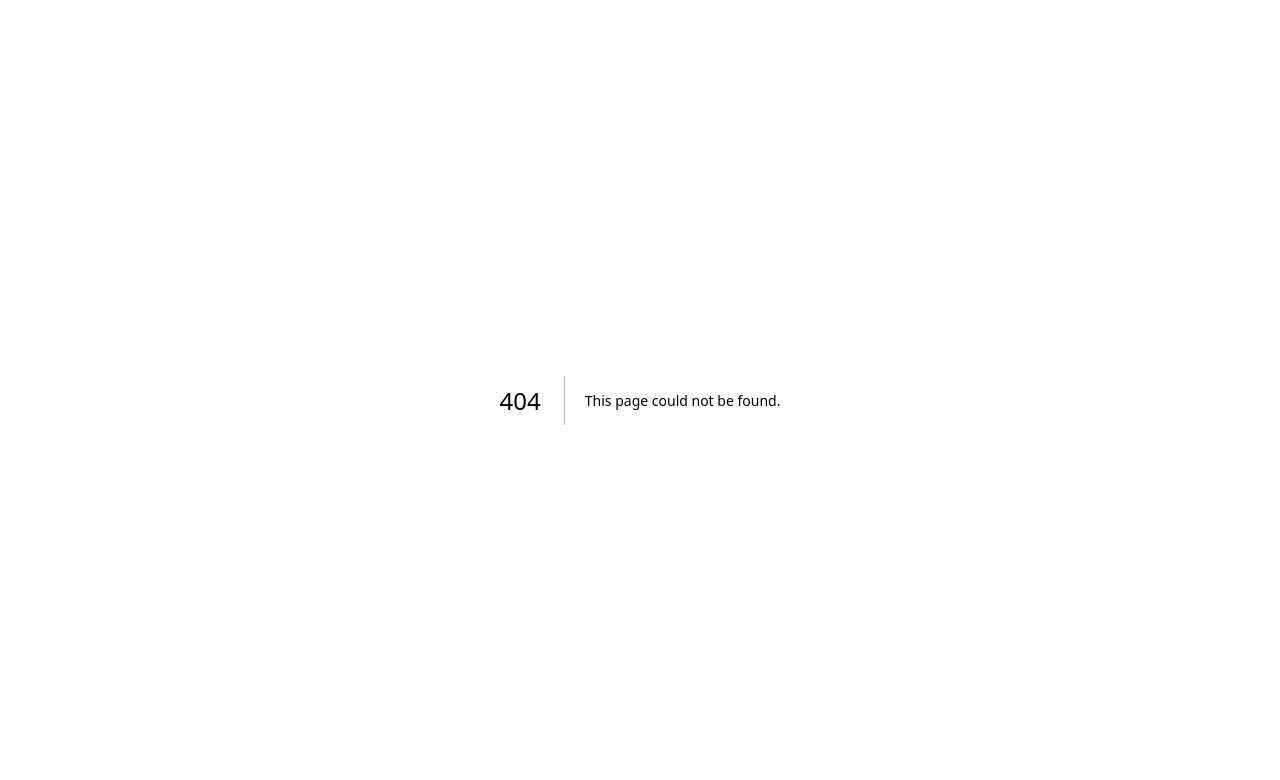
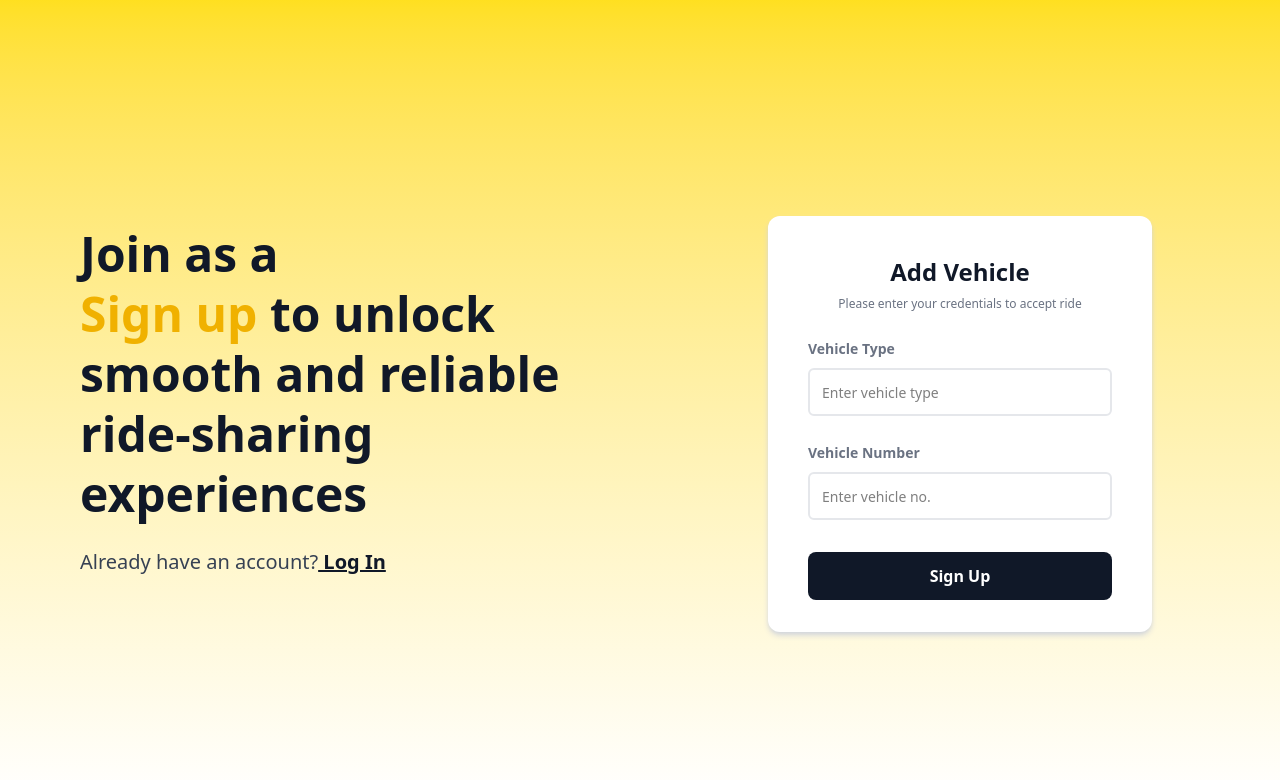
Before and after one commit to Surajkumarjha07/SwiftRide-Frontend, a Next.js app: page /vehicle-info in a window 1280 px wide. Before the commit this address had no page. Shown: the top 780 px of the page. Built offline with nearby package versions, Linux system fonts and the light colour scheme.

Commit message:
UI work is in progress!

```diff
--- /dev/null
+++ b/app/api/verifyToken/route.ts
@@ -0,0 +1,30 @@
+import { NextRequest, NextResponse } from 'next/server';
+import jwt from 'jsonwebtoken';
+import { UserPayload } from '@/app/types/payloads';
+
+export async function GET(req: NextRequest) {
+    try {
+        const token = req.cookies.get('authToken')?.value || req.headers.get("authorization")?.split("Bearer ")[1];
+
+        if (!token) {
+            return NextResponse.json({ message: 'Unauthorized! token not available' }, { status: 401 });
+        }
+
+        const decoded = jwt.decode(token) as UserPayload | null;
+
+        if (!decoded) {
+            return NextResponse.json({ message: 'token not valid!' }, { status: 404 });
+        }
+
+        const SECRET_KEY = decoded.role === "user" ? process.env.USER_JWT_SECRET : process.env.CAPTAIN_JWT_SECRET
+
+        const verified = jwt.verify(token, SECRET_KEY!);
+
+        if (verified) {
+            return NextResponse.json({ message: 'Authorized', user: decoded });
+        }
+
+    } catch (err) {
+        return NextResponse.json({ message: 'Invalid token' }, { status: 403 });
+    }
+}
--- a/app/components/accountCentre.tsx
+++ b/app/components/accountCentre.tsx
@@ -19,8 +19,16 @@ export default function AccountCentre() {
         if (fetchedCookie) {
             try {
                 const payload = JSON.parse(atob(fetchedCookie.split(".")[1]));
-                dispatch(setUserEmail(payload.userEmail));
-                dispatch(setUserName(payload.userName));
+                if (payload.role === "user") {
+                    dispatch(setUserEmail(payload.userEmail));
+                    dispatch(setUserName(payload.userName));
+                }
+
+                else {
+                    dispatch(setUserEmail(payload.captainEmail));
+                    dispatch(setUserName(payload.captainName));
+                }
+
                 dispatch(setRole(payload.role));
             } catch (error) {
                 console.error("Error parsing the cookie: ", error);
--- a/app/components/profile.tsx
+++ b/app/components/profile.tsx
@@ -14,9 +14,15 @@ export default function Profile() {
         if (fetchedCookie) {
             try {
                 const payload = JSON.parse(atob(fetchedCookie.split(".")[1]));
-                console.log(payload);
-                dispatch(setUserEmail(payload.userEmail));
-                dispatch(setUserName(payload.userName));
+                if (payload.role === "user") {
+                    dispatch(setUserEmail(payload.userEmail));
+                    dispatch(setUserName(payload.userName));
+                }
+
+                else{
+                    dispatch(setUserEmail(payload.captainEmail));
+                    dispatch(setUserName(payload.captainName));
+                }
             } catch (error) {
                 console.error("Error parsing the cookie: ", error);
             }
@@ -30,7 +36,7 @@ export default function Profile() {
             <div className="profile w-14 h-14 rounded-full bg-gradient-to-tr from-red-400 to-red-600 flex items-center justify-center text-white font-semibold text-xl cursor-pointer" onClick={() => dispatch(setIsProfileOpen(true))}>
                 <p className='pointer-events-none'>
                     {
-                        userName.charAt(0).toUpperCase()
+                        userName?.charAt(0).toUpperCase()
                     }
                 </p>
             </div>
--- a/app/home/page.tsx
+++ b/app/home/page.tsx
@@ -7,6 +7,8 @@ import AccountCentre from '../components/accountCentre';
 import BlackScreen from '../components/blackScreen';
 import { useAppDispatch } from '../redux/hooks';
 import { setIsProfileOpen } from '../redux/slices/profile';
+import { useRouter } from 'next/navigation';
+import verifyToken from '../lib/verifyToken';
 
 type coord = {
     latitude?: number,
@@ -16,6 +18,8 @@ type coord = {
 export default function UserHomePage() {
     const dispatch = useAppDispatch();
     const [coordinates, setCoordinates] = useState<coord | null>(null);
+    const [showContent, setShowContent] = useState(false);
+    const router = useRouter();
 
     const Map = useMemo(() => dynamic(
         () => import('../components/map'),
@@ -51,8 +55,26 @@ export default function UserHomePage() {
         return () => document.removeEventListener("click", handleClick);
     }, []);
 
+    const verifyUser = async () => {
+        const response = await verifyToken();
+
+        if (response.ok) {
+            setShowContent(true);
+        }
+
+        else {
+            setShowContent(false);
+        }
+    }
+
+    useEffect(() => {
+        verifyUser();
+    }, [])
+
     return (
         <>
+            {
+                showContent &&
                 <section>
                     <Profile />
                     <SearchBar />
@@ -64,6 +86,7 @@ export default function UserHomePage() {
                             <Map position={[coordinates?.latitude, coordinates?.longitude]} zoom={10} />
                     }
                 </section>
+            }
         </>
     );
 }
--- /dev/null
+++ b/app/lib/verifyToken.ts
@@ -0,0 +1,19 @@
+import Cookies from "js-cookie";
+
+const verifyToken = async () => {
+    const token = Cookies.get("authtoken");
+
+    const response = await fetch("api/verifyToken", {
+        method: "GET",
+        headers: {
+            "Content-Type": "application/json",
+            "Authorization": `Bearer ${token}`
+        },
+        credentials: "include"
+    })
+
+    return response;
+
+}
+
+export default verifyToken;
--- a/app/manage-account/page.tsx
+++ b/app/manage-account/page.tsx
@@ -2,34 +2,49 @@
 import Link from 'next/link';
 import React, { useEffect, useState } from 'react'
 import { AnimatePresence, motion } from "framer-motion";
-import { useAppDispatch } from '../redux/hooks';
+import { useAppDispatch, useAppSelector } from '../redux/hooks';
 import Cookies from 'js-cookie';
-import { setUserEmail, setUserName } from '../redux/slices/userCredentials';
+import { CaptainPayload, UserPayload } from '../types/payloads';
+import { setRole } from '../redux/slices/userCredentials';
 
 export default function ManageAccount() {
     const [submitClicked, setSubmitClicked] = useState<boolean>(false);
     const [action, setAction] = useState<string>("update");
-    const dispatch = useAppDispatch();
     const [email, setEmail] = useState<string>("");
     const [name, setName] = useState<string>("");
     const [password, setPassword] = useState<string>("");
     const [oldPassword, setOldPassword] = useState<string>("");
+    const dispatch = useAppDispatch();
+    const role = useAppSelector(state => state.User.role);
+    const [vehicleType, setVehicleType] = useState("");
+    const [vehicleNo, setVehicleNo] = useState("");
 
     const handleActionType = (e: React.MouseEvent, actionType: string) => {
         e.preventDefault();
         setAction(actionType);
     }
 
-       useEffect(() => {
+    useEffect(() => {
         const fetchedCookie = Cookies.get("authtoken");
 
         if (fetchedCookie) {
             try {
                 const payload = JSON.parse(atob(fetchedCookie.split(".")[1]));
-                dispatch(setUserEmail(payload.userEmail));
-                dispatch(setUserName(payload.userName));
-                setEmail(payload.userEmail);
-                setName(payload.userName);
+                console.log(payload);
+
+                if (payload.role === "user") {
+                    setEmail(payload.userEmail);
+                    setName(payload.userName);
+                    dispatch(setRole("user"));
+                }
+
+                else {
+                    setEmail(payload.captainEmail);
+                    setName(payload.captainName);
+                    setVehicleType(payload.vehicleType);
+                    setVehicleNo(payload.vehicleNo);
+                    dispatch(setRole("captain"));
+                }
             } catch (error) {
                 console.error("Error parsing the cookie: ", error);
             }
@@ -80,7 +95,7 @@ export default function ManageAccount() {
                 </aside>
 
                 <aside className='w-1/2 h-screen flex justify-center items-center'>
-                    <form method='post' className='w-md bg-white relative mx-auto h-fit px-10 pt-4 pb-8 rounded-xl shadow-md shadow-gray-300'>
+                    <form method='post' className='w-md bg-gray-100 relative mx-auto h-fit px-10 pt-4 pb-8 rounded-xl shadow-md shadow-gray-300'>
                         <fieldset>
 
                             <div className='w-full relative mb-4'>
@@ -100,26 +115,29 @@ export default function ManageAccount() {
                                 {
                                     action === "update" &&
                                     <>
-                                        <label className='text-sm text-gray-500 font-semibold' htmlFor='email'>Email address </label>
-                                        <br />
                                         <input type='email' placeholder='youremail@gmail.com' name='email' className='h-12 mt-2 px-3 w-full placeholder:text-sm border-2 border-gray-200 rounded-md outline-none' autoFocus value={email} onChange={e => setEmail(e.target.value)} />
                                         <br /><br />
 
-                                        <label className='text-sm text-gray-500 font-semibold' htmlFor='name'> Name </label>
-                                        <br />
                                         <input type='name' placeholder='your name' name='name' className='h-12 mt-2 px-3 w-full placeholder:text-sm border-2 border-gray-200 rounded-md outline-none' value={name} onChange={e => setName(e.target.value)} />
                                         <br /><br />
 
-                                        <label className='text-sm text-gray-500 font-semibold' htmlFor='new_password'> New Password </label>
-                                        <br />
-                                        <input type='password' placeholder='......' name='new_password' className='h-12 mt-2 px-3 w-full placeholder:text-7xl border-2 border-gray-200 rounded-md outline-none' value={password} onChange={e => setPassword(e.target.value)} />
+                                        {
+                                            role === "captain" &&
+                                            <>
+                                                <input type='text' placeholder='bike, car, ....' name='vehicleType' className='h-12 mt-2 px-3 w-full placeholder:text-sm border-2 border-gray-200 rounded-md outline-none' value={vehicleType} onChange={e => setPassword(e.target.value)} />
+                                                <br /> <br />
+
+                                                <input type='text' placeholder='78X.....455' name='vehicleNo' className='h-12 mt-2 px-3 w-full placeholder:text-sm border-2 border-gray-200 rounded-md outline-none' value={vehicleNo} onChange={e => setPassword(e.target.value)} />
+                                                <br /> <br />
+                                            </>
+                                        }
+
+                                        <input type='password' placeholder='New Password' name='new_password' className='h-12 mt-2 px-3 w-full placeholder:text-sm border-2 border-gray-200 rounded-md outline-none' value={password} onChange={e => setPassword(e.target.value)} />
                                         <br /> <br />
                                     </>
                                 }
 
-                                <label className='text-sm text-gray-500 font-semibold' htmlFor='old_password'>Password </label>
-                                <br />
-                                <input type='password' placeholder='......' name='old_password' className='h-12 mt-2 px-3 w-full placeholder:text-7xl border-2 border-gray-200 rounded-md outline-none' value={oldPassword} onChange={e => setOldPassword(e.target.name)} />
+                                <input type='password' placeholder='Password' name='old_password' className='h-12 mt-2 px-3 w-full placeholder:text-sm border-2 border-gray-200 rounded-md outline-none' value={oldPassword} onChange={e => setOldPassword(e.target.name)} />
 
                                 {
                                     action === "update" ?
--- /dev/null
+++ b/app/types/payloads.ts
@@ -0,0 +1,16 @@
+type UserPayload = {
+    userEmail: string,
+    userName: string,
+    userId: string,
+    role: string
+}
+
+type CaptainPayload = {
+    captainEmail: string,
+    captainName: string,
+    captainId: string,
+    role: string,
+    isVehicleVerified: string
+}
+
+export type { UserPayload, CaptainPayload };
--- /dev/null
+++ b/app/vehicle-info/page.tsx
@@ -0,0 +1,110 @@
+"use client"
+import Link from 'next/link'
+import React, { useEffect, useState } from 'react'
+
+export default function VehicleInfo() {
+    const [submitClicked, setSubmitClicked] = useState(false);
+    const [showModal, setShowModal] = useState(false);
+    const [vehicleType, setVehicleType] = useState("");
+    const [vehicleNumber, setVehicleNumber] = useState("");
+    const [showError, setShowError] = useState(false);
+
+    const addVehicleInfo = async () => {
+
+    }
+
+    useEffect(() => {
+        document.addEventListener("click", (e: React.MouseEvent | MouseEvent) => {
+            let target = e.target as HTMLElement;
+            if (!target.classList.contains("vehicle-type")) {
+                setShowModal(false);
+            }
+
+            else {
+                setShowModal(true);
+            }
+        })
+
+    }, [])
+
+    function handleVehicleNo(e: React.ChangeEvent<HTMLInputElement>) {
+        let target = e.target as HTMLInputElement;
+        if (target) {
+            setVehicleNumber(target.value);
+        }
+
+        if (vehicleNumber.length < 8) {
+            setShowError(true);
+        }
+        else {
+            setShowError(false);
+        }
+    }
+
+    return (
+        <>
+            <section className='w-screen h-screen flex justify-center items-center bg-gradient-to-b from-yellow-300 to-white'>
+                <aside className="w-1/2 h-screen flex flex-col justify-center gap-6 px-20">
+                    <p className="text-5xl font-bold text-gray-900 leading-tight">
+                        Join as a&nbsp;
+                        <br />
+                        <span className="text-yellow-500">Sign up</span>
+                        &nbsp;to unlock smooth and reliable ride-sharing experiences
+                    </p>
+
+
+                    <p className="text-xl text-gray-700 font-medium">
+                        Already have an account?
+                        <Link href="/logIn">
+                            <span className="text-gray-900 font-bold underline"> Log In </span>
+                        </Link>
+                    </p>
+
+                </aside>
+
+                <aside className='w-1/2 h-screen flex justify-center items-center'>
+                    <form method='post' className='bg-white relative mx-auto h-fit mt-12 w-3/5 px-10 pt-4 pb-8 rounded-xl shadow-md shadow-gray-300'>
+                        <fieldset>
+                            <div className='my-6'>
+                                <p className='text-center font-bold text-2xl text-gray-900'> Add Vehicle </p>
+                                <p className='text-center text-xs text-gray-500 my-2'> Please enter your credentials to accept ride </p>
+                            </div>
+
+                            <div className='relative'>
+                                <label className='text-sm text-gray-500 font-semibold' htmlFor='email'> Vehicle Type  </label>
+                                <br />
+                                <input type='text' placeholder='Enter vehicle type' name='email' className='vehicle-type h-12 mt-2 px-3 w-full placeholder:text-sm border-2 border-gray-200 rounded-md outline-none' value={vehicleType} readOnly />
+                                <br /><br />
+
+                                {
+                                    showModal &&
+                                    <div className='absolute top-20 left-0 right-0 bg-gray-100 shadow-inner shadow-gray-300 rounded-2xl text-gray-500 font-medium divide-y divide-gray-300'>
+                                        <p className='py-2 px-4 cursor-pointer' onClick={() => setVehicleType("bike")}> Bike </p>
+                                        <p className='py-2 px-4 cursor-pointer' onClick={() => setVehicleType("car")}> Car </p>
+                                        <p className='py-2 px-4 cursor-pointer' onClick={() => setVehicleType("SUV")}> SUV </p>
+                                    </div>
+                                }
+
+                                <label className='text-sm text-gray-500 font-semibold' htmlFor='name'> Vehicle Number </label>
+                                <br />
+                                <input type='name' placeholder='Enter vehicle no.' name='name' className='h-12 mt-2 px-3 w-full placeholder:text-sm border-2 border-gray-200 rounded-md outline-none' onChange={(e) => handleVehicleNo(e)} />
+                                {
+                                    showError &&
+                                    <p className='text-red-500 text-sm mt-1 font-medium'>
+                                        Vehicle no. should be of 8 characters
+                                    </p>
+                                }
+
+                                <div className='text-center mt-8'>
+                                    <input type='submit' className={`w-full cursor-pointer ${submitClicked ? "bg-gray-800" : "bg-gray-900"} rounded-lg py-3 text-white font-semibold`} value={submitClicked ? "Signing Up..." : "Sign Up"} disabled={submitClicked} />
+                                </div>
+
+                            </div>
+
+                        </fieldset>
+                    </form>
+                </aside>
+            </section>
+        </>
+    )
+}
--- a/package.json
+++ b/package.json
@@ -11,7 +11,9 @@
   "dependencies": {
     "@reduxjs/toolkit": "^2.8.2",
     "framer-motion": "^12.18.1",
+    "jose": "^6.0.11",
     "js-cookie": "^3.0.5",
+    "jsonwebtoken": "^9.0.2",
     "leaflet": "^1.9.4",
     "leaflet-defaulticon-compatibility": "^0.1.2",
     "leaflet-routing-machine": "^3.2.12",
@@ -26,6 +28,7 @@
     "@eslint/eslintrc": "^3",
     "@tailwindcss/postcss": "^4",
     "@types/js-cookie": "^3.0.6",
+    "@types/jsonwebtoken": "^9.0.10",
     "@types/leaflet": "^1.9.18",
     "@types/leaflet-routing-machine": "^3.2.8",
     "@types/node": "^20",
```
Also changed, not shown: 1 other file (tests, documents, lock files or other folders). Lines whose indentation alone changed are shown as unchanged.
